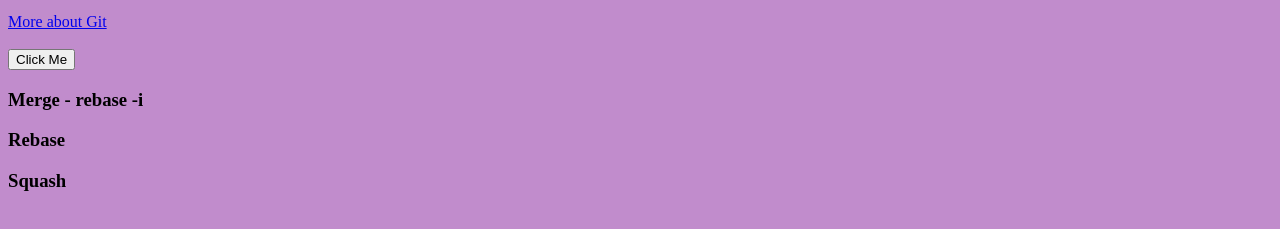
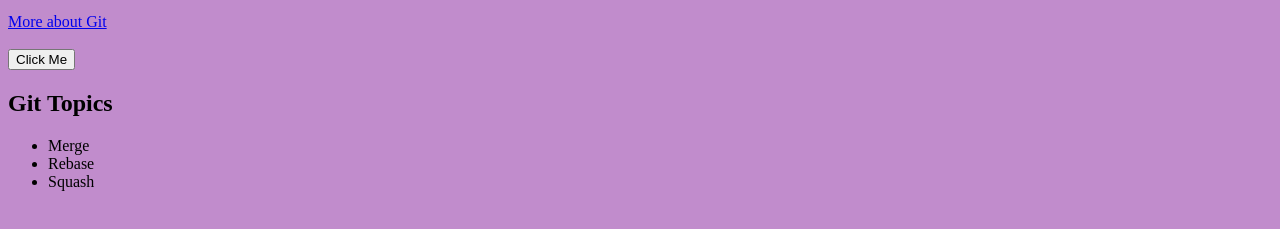
Before and after one commit to Keyshelldevops/sample-website, a plain HTML site: page index.html in a window 1280 px wide. Shown: the part 119-348 px from the top of the page. Drawn offline with Linux system fonts and the light colour scheme.

Commit message:
changed topics to list

```diff
--- a/index.html
+++ b/index.html
@@ -12,8 +12,11 @@
     <p>Git is free and open source software for distributed version control: tracking changes in any set of files, usually used for coordinating work among programmers collaboratively developing source code during software development.</p>
     <a href="https://git-scm.com">More about Git</a><br><br>
     <button onclick="changeBg();">Click Me</button>
-    <h3>Merge - rebase -i</h3>
-    <h3>Rebase</h3>
-    <h3>Squash</h3>
+    <h2>Git Topics</h2>
+    <ul>
+        <li>Merge</li>
+        <li>Rebase</li>
+        <li>Squash</li>
+    </ul>
 </body>
 </html>
```
